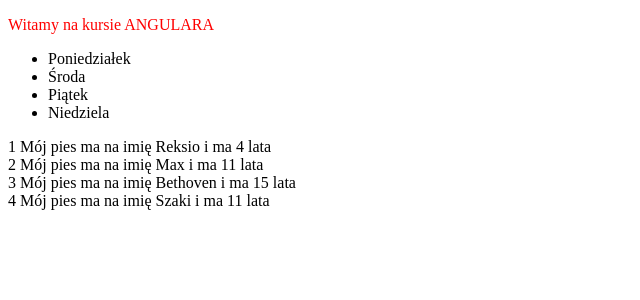
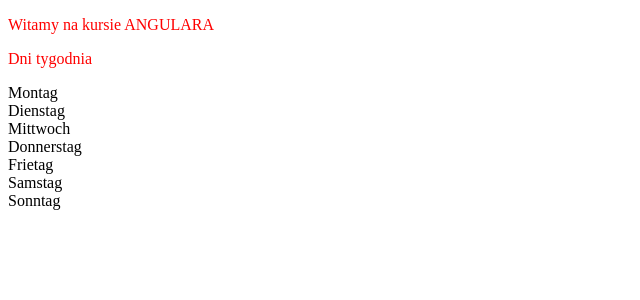
Before and after one commit to slawkolearn/KursAngulara-Udemy, an Angular app in the folder Projects/funWithGettingDataInAngular/: page / in a window 1280 px wide. Shown: the top 300 px of the page, without its empty margins (0-640 px from the left). Built offline with nearby package versions, Linux system fonts and the light colour scheme.

Commit message:
Practiced usage of ngSwitch - see funWithGettingDataInAngular

```diff
--- a/Projects/funWithGettingDataInAngular/src/app/app.component.html
+++ b/Projects/funWithGettingDataInAngular/src/app/app.component.html
@@ -2,31 +2,28 @@
   Witamy na kursie {{ title | uppercase }}<br>
 </p>
 
-<div *ngIf="days.length > 0">
-  <ul>
-    <ng-container *ngFor="let day of days, let e = even">
-      <li *ngIf="e">
-        {{ day }}
-      </li>
-    </ng-container>
-  </ul>
+<p>Dni tygodnia</p>
+
+<div *ngFor="let day of days">
+  <div [ngSwitch]="day">
+    <div *ngSwitchCase="'Poniedziałek'">
+      Montag
+    </div>
+    <div *ngSwitchCase="'Wtorek'">
+      Dienstag
+    </div>
+    <div *ngSwitchCase="'Środa'">
+      Mittwoch
+    </div>
+    <div *ngSwitchCase="'Czwartek'">
+      Donnerstag
+    </div>
+    <div *ngSwitchCase="'Piątek'">
+      Frietag
+    </div>
+    <div *ngSwitchCase="'Sobota'">
+      Samstag
+    </div>
+    <div *ngSwitchDefault>Sonntag</div>
+  </div>
 </div>
-
-<div *ngIf="dogs.length > 0; then areDogs; else noDogs"></div>
-
-<ng-template #areDogs>
-  <div *ngFor='let dog of dogs; let i = index'>
-    <div *ngIf="dog.age > 3">
-      {{ i + 1 }} Mój pies ma na imię {{ dog.name }} i ma {{ dog.age }} lata
-    </div>
-  </div>
-</ng-template>
-
-<ng-template>
-  <p>Piesków nie ma :(</p>
-</ng-template>
-
-
-
-<!-- <button (click)="addDogs()">Dodaj<button> -->
-<!-- <button (click)="removeDogs()">Usuń</button> -->
--- a/Projects/funWithGettingDataInAngular/src/app/app.component.ts
+++ b/Projects/funWithGettingDataInAngular/src/app/app.component.ts
@@ -8,7 +8,7 @@
 export class AppComponent {
   title = 'Angulara  ';
 
- days = ['Poniedziałek', 'Wtorek', 'Środa', 'Czwartek', 'Piątek', 'Sobora', 'Niedziela'];
+ days = ['Poniedziałek', 'Wtorek', 'Środa', 'Czwartek', 'Piątek', 'Sobota', 'Niedziela'];
 
  dogs = new Array<Dog>();
 
```
